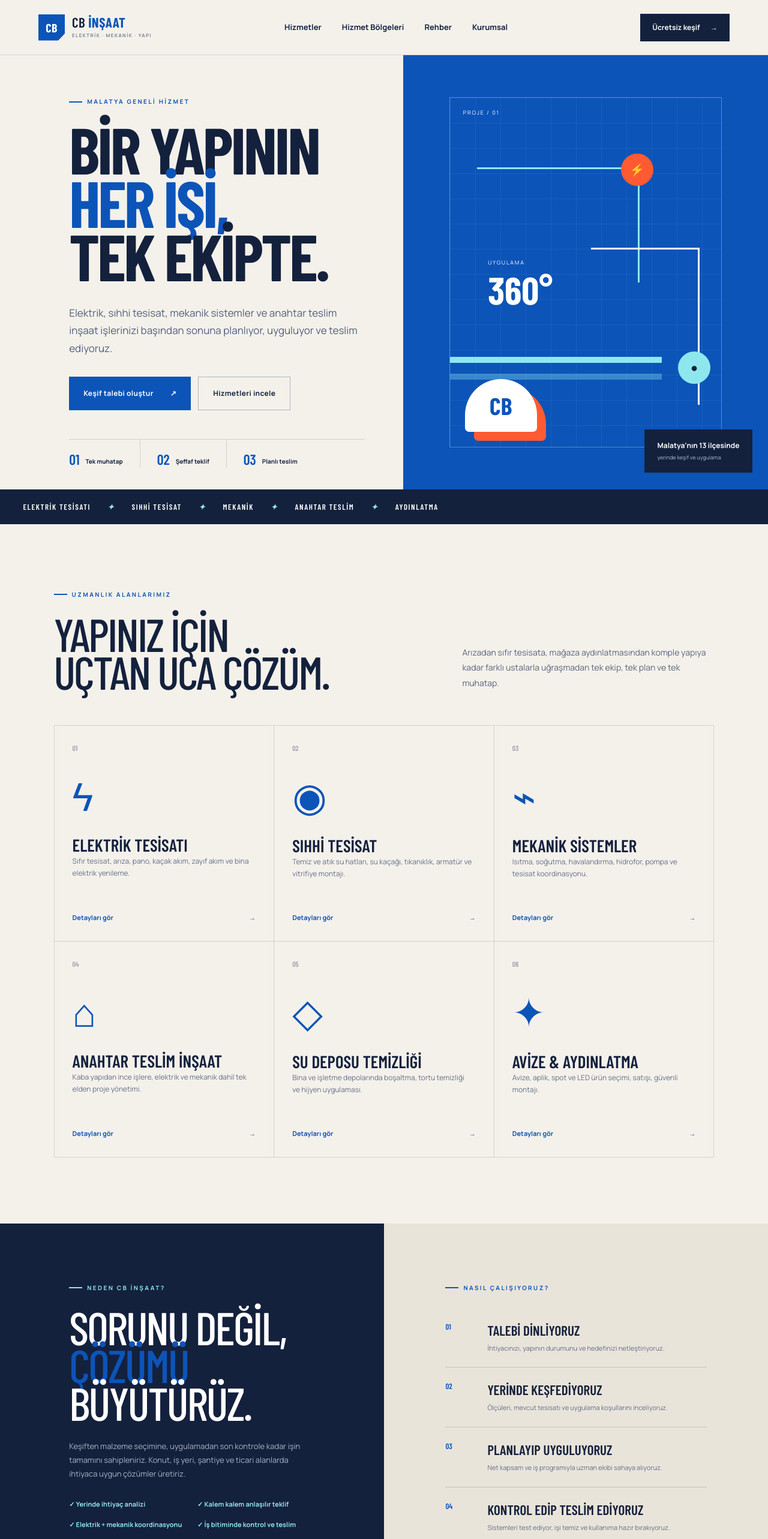
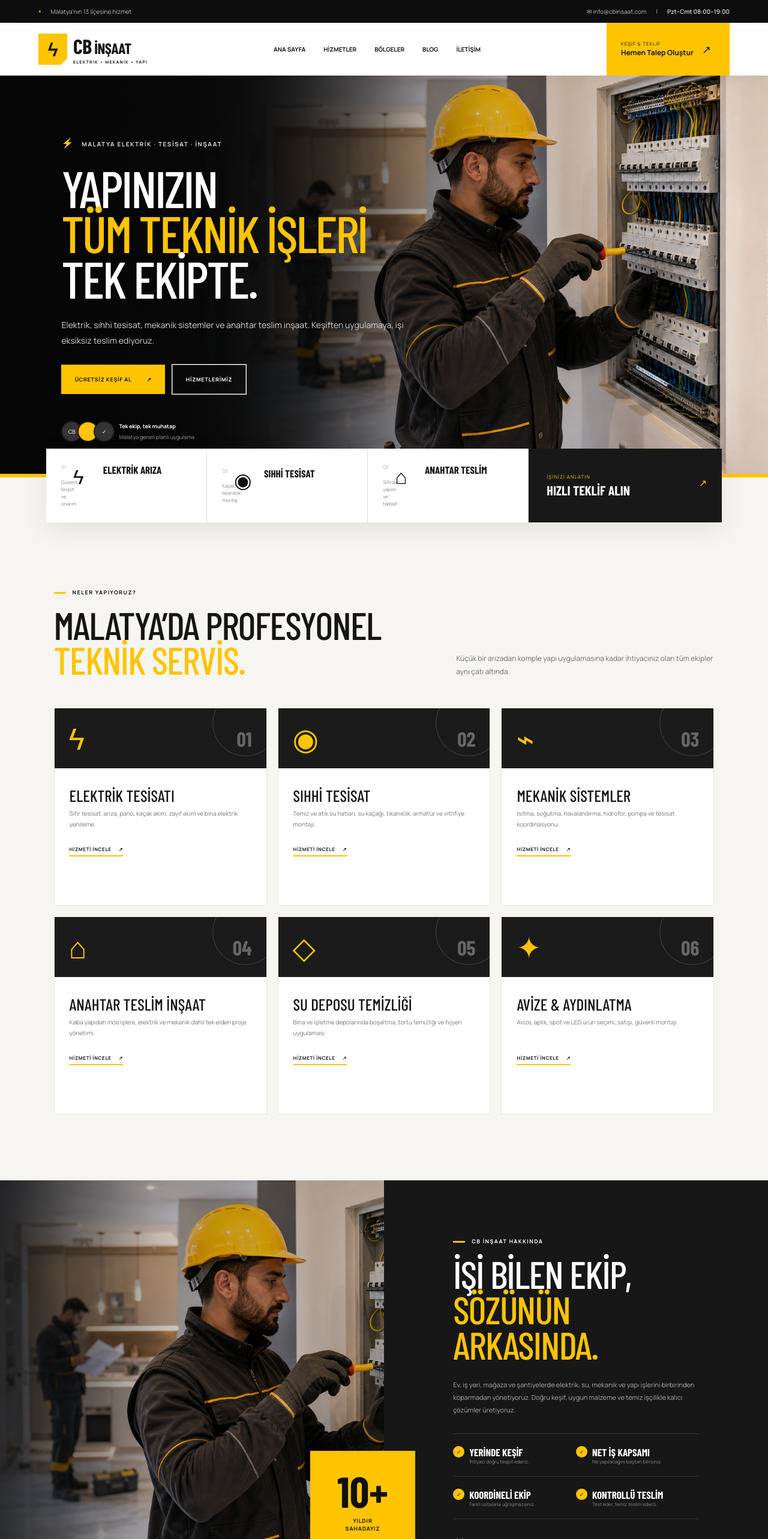
Before and after one commit to gitemreee/cbinsaat, a Next.js app: page / in a window 1280 px wide. Shown: the top 2566 px of the page at 60% size. Built offline with nearby package versions, Linux system fonts and the light colour scheme; a web font is replaced by a local one.

Commit message:
Redesign site in bold trade services style

```diff
--- a/app/page.tsx
+++ b/app/page.tsx
@@ -1,132 +1,111 @@
 import Link from "next/link";
-import { districts, services, posts } from "./site-data";
+import { districts, posts, services } from "./site-data";
+
+const Arrow = () => <span aria-hidden="true">↗</span>;
 
 export default function Home() {
-  return (
-    <main>
-      <header className="nav">
-        <Link href="/" className="brand" aria-label="CB İnşaat ana sayfa">
-          <span className="brand-mark">CB</span>
-          <span>CB <b>İNŞAAT</b><small>ELEKTRİK · MEKANİK · YAPI</small></span>
-        </Link>
-        <nav aria-label="Ana menü">
-          <Link href="#hizmetler">Hizmetler</Link>
-          <Link href="/malatya">Hizmet Bölgeleri</Link>
-          <Link href="/blog">Rehber</Link>
-          <Link href="#hakkimizda">Kurumsal</Link>
-        </nav>
-        <a className="nav-cta" href="#teklif">Ücretsiz keşif <span>→</span></a>
-      </header>
+  return <main>
+    <div className="topbar">
+      <div><span>●</span> Malatya’nın 13 ilçesine hizmet</div>
+      <div><a href="mailto:info@cbinsaat.com">✉ info@cbinsaat.com</a><span className="sep">|</span><b>Pzt–Cmt 08:00–19:00</b></div>
+    </div>
+    <Header />
 
     <section className="hero">
-        <div className="hero-copy">
-          <p className="eyebrow"><i /> MALATYA GENELİ HİZMET</p>
-          <h1>Bir yapının<br /><em>her işi,</em><br />tek ekipte.</h1>
-          <p className="lead">Elektrik, sıhhi tesisat, mekanik sistemler ve anahtar teslim inşaat işlerinizi başından sonuna planlıyor, uyguluyor ve teslim ediyoruz.</p>
-          <div className="hero-actions">
-            <a href="#teklif" className="button primary">Keşif talebi oluştur <span>↗</span></a>
-            <Link href="#hizmetler" className="button ghost">Hizmetleri incele</Link>
+      <div className="hero-inner">
+        <div className="hero-kicker"><span>⚡</span> MALATYA ELEKTRİK · TESİSAT · İNŞAAT</div>
+        <h1>Yapınızın<br /><mark>tüm teknik işleri</mark><br />tek ekipte.</h1>
+        <p>Elektrik, sıhhi tesisat, mekanik sistemler ve anahtar teslim inşaat. Keşiften uygulamaya, işi eksiksiz teslim ediyoruz.</p>
+        <div className="hero-buttons">
+          <a className="btn yellow" href="#teklif">ÜCRETSİZ KEŞİF AL <Arrow /></a>
+          <Link className="btn outline" href="#hizmetler">HİZMETLERİMİZ</Link>
         </div>
-          <div className="trust-row">
-            <span><b>01</b><small>Tek muhatap</small></span>
-            <span><b>02</b><small>Şeffaf teklif</small></span>
-            <span><b>03</b><small>Planlı teslim</small></span>
+        <div className="hero-proof">
+          <div className="faces"><i>CB</i><i>⚡</i><i>✓</i></div>
+          <div><b>Tek ekip, tek muhatap</b><small>Malatya geneli planlı uygulama</small></div>
         </div>
       </div>
-        <div className="hero-art" aria-label="Elektrik ve su tesisatını temsil eden görsel düzen">
-          <div className="blueprint">
-            <span className="bp-label">PROJE / 01</span>
-            <div className="wire wire-a" />
-            <div className="wire wire-b" />
-            <div className="junction j1">⚡</div>
-            <div className="junction j2">●</div>
-            <div className="metric"><small>UYGULAMA</small><b>360°</b></div>
-            <div className="water-line" />
-            <div className="helmet">CB</div>
-          </div>
-          <div className="floating-note"><b>Malatya’nın 13 ilçesinde</b><span>yerinde keşif ve uygulama</span></div>
+      <div className="hero-side-label">ELEKTRİK • MEKANİK • YAPI</div>
+    </section>
+
+    <section className="quick-strip">
+      <div><span>01</span><i>ϟ</i><b>Elektrik Arıza</b><small>Güvenli tespit ve onarım</small></div>
+      <div><span>02</span><i>◉</i><b>Sıhhi Tesisat</b><small>Kaçak, tıkanıklık, montaj</small></div>
+      <div><span>03</span><i>⌂</i><b>Anahtar Teslim</b><small>Sıfırdan yapım ve tadilat</small></div>
+      <a href="#teklif"><small>İŞİNİZİ ANLATIN</small><b>Hızlı teklif alın</b><Arrow /></a>
+    </section>
+
+    <section className="section services" id="hizmetler">
+      <SectionTitle eyebrow="NELER YAPIYORUZ?" title={<>Malatya’da profesyonel<br /><mark>teknik servis.</mark></>} text="Küçük bir arızadan komple yapı uygulamasına kadar ihtiyacınız olan tüm ekipler aynı çatı altında." />
+      <div className="service-grid">
+        {services.map((s, i) => <Link href={`/hizmetler/${s.slug}`} className="service-card" key={s.slug}>
+          <div className="service-photo"><span>{s.icon}</span><small>0{i + 1}</small></div>
+          <div className="service-body"><h3>{s.title}</h3><p>{s.short}</p><b>HİZMETİ İNCELE <Arrow /></b></div>
+        </Link>)}
       </div>
     </section>
 
-      <section className="ticker" aria-label="Hizmet özeti">
-        <span>ELEKTRİK TESİSATI</span><i>✦</i><span>SIHHİ TESİSAT</span><i>✦</i><span>MEKANİK</span><i>✦</i><span>ANAHTAR TESLİM</span><i>✦</i><span>AYDINLATMA</span>
-      </section>
-
-      <section className="services section" id="hizmetler">
-        <div className="section-head">
-          <div><p className="eyebrow"><i /> UZMANLIK ALANLARIMIZ</p><h2>Yapınız için<br />uçtan uca çözüm.</h2></div>
-          <p>Arızadan sıfır tesisata, mağaza aydınlatmasından komple yapıya kadar farklı ustalarla uğraşmadan tek ekip, tek plan ve tek muhatap.</p>
+    <section className="about">
+      <div className="about-photo">
+        <div className="experience"><strong>10+</strong><span>YILDIR<br />SAHADAYIZ</span></div>
       </div>
-        <div className="service-grid">
-          {services.map((service, index) => (
-            <Link href={`/hizmetler/${service.slug}`} className="service-card" key={service.slug}>
-              <span className="number">0{index + 1}</span>
-              <span className="service-icon">{service.icon}</span>
-              <h3>{service.title}</h3>
-              <p>{service.short}</p>
-              <b>Detayları gör <span>→</span></b>
-            </Link>
-          ))}
+      <div className="about-copy">
+        <p className="eyebrow">CB İNŞAAT HAKKINDA</p>
+        <h2>İşi bilen ekip,<br /><mark>sözünün arkasında.</mark></h2>
+        <p>Ev, iş yeri, mağaza ve şantiyelerde elektrik, su, mekanik ve yapı işlerini birbirinden koparmadan yönetiyoruz. Doğru keşif, uygun malzeme ve temiz işçilikle kalıcı çözümler üretiyoruz.</p>
+        <div className="about-points">
+          <div><i>✓</i><b>Yerinde keşif</b><small>İhtiyacı doğru tespit ederiz.</small></div>
+          <div><i>✓</i><b>Net iş kapsamı</b><small>Ne yapılacağını baştan bilirsiniz.</small></div>
+          <div><i>✓</i><b>Koordineli ekip</b><small>Farklı ustalarla uğraşmazsınız.</small></div>
+          <div><i>✓</i><b>Kontrollü teslim</b><small>Test eder, temiz teslim ederiz.</small></div>
+        </div>
+        <a href="#teklif" className="text-button">BİZİMLE ÇALIŞIN <Arrow /></a>
       </div>
     </section>
 
-      <section className="about" id="hakkimizda">
-        <div className="about-dark">
-          <p className="eyebrow light"><i /> NEDEN CB İNŞAAT?</p>
-          <h2>Sorunu değil,<br /><em>çözümü</em> büyütürüz.</h2>
-          <p>Keşiften malzeme seçimine, uygulamadan son kontrole kadar işin tamamını sahipleniriz. Konut, iş yeri, şantiye ve ticari alanlarda ihtiyaca uygun çözümler üretiriz.</p>
-          <div className="checklist">
-            <span>✓ Yerinde ihtiyaç analizi</span>
-            <span>✓ Kalem kalem anlaşılır teklif</span>
-            <span>✓ Elektrik + mekanik koordinasyonu</span>
-            <span>✓ İş bitiminde kontrol ve teslim</span>
+    <section className="stats">
+      <div><strong>13</strong><span>İLÇEDE<br />HİZMET</span></div>
+      <div><strong>6</strong><span>UZMANLIK<br />ALANI</span></div>
+      <div><strong>360°</strong><span>UÇTAN UCA<br />ÇÖZÜM</span></div>
+      <div><strong>1</strong><span>TEK<br />MUHATAP</span></div>
+    </section>
+
+    <section className="products section">
+      <div className="product-head">
+        <div><p className="eyebrow">AYDINLATMA MAĞAZASI</p><h2>Evinize yakışan<br /><mark>doğru ışık.</mark></h2></div>
+        <p>Avize, aplik, spot, LED ve elektrik malzemelerinde ürün seçimi, satış ve güvenli montaj hizmeti.</p>
       </div>
+      <div className="product-showcase">
+        <div className="product-main"><div className="hanging-lamp"><i/><span/><b/></div><small>DEKORATİF AYDINLATMA</small><h3>Avize & Sarkıt</h3><a href="#teklif">ÜRÜN DANIŞMANLIĞI <Arrow /></a></div>
+        <div className="product-list">
+          {["LED & Spot Aydınlatma","Aplik & Bahçe Aydınlatma","Anahtar · Priz · Elektrik Malzemesi"].map((x,i)=><div key={x}><span>0{i+2}</span><h3>{x}</h3><Arrow /></div>)}
         </div>
-        <div className="process">
-          <p className="eyebrow"><i /> NASIL ÇALIŞIYORUZ?</p>
-          {[
-            ["01", "Talebi dinliyoruz", "İhtiyacınızı, yapının durumunu ve hedefinizi netleştiriyoruz."],
-            ["02", "Yerinde keşfediyoruz", "Ölçüleri, mevcut tesisatı ve uygulama koşullarını inceliyoruz."],
-            ["03", "Planlayıp uyguluyoruz", "Net kapsam ve iş programıyla uzman ekibi sahaya alıyoruz."],
-            ["04", "Kontrol edip teslim ediyoruz", "Sistemleri test ediyor, işi temiz ve kullanıma hazır bırakıyoruz."]
-          ].map(row => <div className="step" key={row[0]}><b>{row[0]}</b><div><h3>{row[1]}</h3><p>{row[2]}</p></div></div>)}
       </div>
     </section>
 
-      <section className="locations section">
-        <div className="section-head compact">
-          <div><p className="eyebrow"><i /> MALATYA HİZMET AĞI</p><h2>13 ilçede<br />aynı titizlik.</h2></div>
-          <p>Merkez mahallelerden kırsal yerleşimlere kadar Malatya genelinde keşif, uygulama, bakım ve onarım hizmeti.</p>
-        </div>
-        <div className="districts">
-          {districts.map((d, i) => <Link key={d.slug} href={`/malatya/${d.slug}`}><small>{String(i + 1).padStart(2, "0")}</small>{d.name}<span>↗</span></Link>)}
-        </div>
-        <Link className="text-link" href="/malatya">Tüm hizmet bölgelerini incele →</Link>
+    <section className="locations">
+      <div className="location-copy"><p className="eyebrow">HİZMET BÖLGELERİ</p><h2>Malatya’nın<br /><mark>her noktasındayız.</mark></h2><p>Merkez mahallelerden kırsal yerleşimlere kadar keşif, bakım, onarım ve uygulama desteği.</p><Link href="/malatya" className="btn yellow">TÜM BÖLGELER <Arrow /></Link></div>
+      <div className="district-list">{districts.map((d,i)=><Link href={`/malatya/${d.slug}`} key={d.slug}><small>{String(i+1).padStart(2,"0")}</small><b>{d.name}</b><Arrow /></Link>)}</div>
     </section>
 
-      <section className="shop-callout">
-        <div><p className="eyebrow light"><i /> AYDINLATMA & ELEKTRİK ÜRÜNLERİ</p><h2>Mekânınıza<br />doğru ışık.</h2><p>Avize, aplik, spot, LED aydınlatma ve elektrik malzemelerinde seçimden montaja kadar yanınızdayız.</p><a href="#teklif" className="button white">Ürün danışmanlığı al →</a></div>
-        <div className="lamp" aria-hidden="true"><span className="cord" /><span className="shade" /><span className="glow" /></div>
+    <section className="section blog">
+      <SectionTitle eyebrow="USTA REHBERİ" title={<>Eviniz için<br /><mark>yararlı bilgiler.</mark></>} text="Elektrik güvenliğinden su tesisatına, doğru ürün seçiminden periyodik bakıma pratik bilgiler." />
+      <div className="post-grid">{posts.slice(0,3).map((p,i)=><Link href={`/blog/${p.slug}`} key={p.slug} className="post"><div className={`post-cover cover-${i}`}><span>{p.category}</span></div><div><small>{p.reading} DK OKUMA</small><h3>{p.title}</h3><p>{p.excerpt}</p><b>DEVAMINI OKU <Arrow /></b></div></Link>)}</div>
     </section>
 
-      <section className="blog section">
-        <div className="section-head compact"><div><p className="eyebrow"><i /> USTA REHBERİ</p><h2>Bilmeniz gerekenler.</h2></div><Link className="text-link" href="/blog">Tüm yazılar →</Link></div>
-        <div className="post-grid">{posts.slice(0,3).map(p => <Link href={`/blog/${p.slug}`} key={p.slug} className="post"><span>{p.category}</span><h3>{p.title}</h3><p>{p.excerpt}</p><small>{p.reading} dk okuma · CB İnşaat</small></Link>)}</div>
-      </section>
-
-      <section className="contact section" id="teklif">
-        <div><p className="eyebrow light"><i /> PROJENİZİ KONUŞALIM</p><h2>İşinizi<br /><em>sağlama</em> alalım.</h2><p>İhtiyacınızı kısaca anlatın. Ekibimiz keşif ve teklif için sizinle iletişime geçsin.</p><a href="mailto:info@cbinsaat.com">info@cbinsaat.com</a></div>
+    <section className="quote" id="teklif">
+      <div className="quote-copy"><p className="eyebrow">ÜCRETSİZ KEŞİF TALEBİ</p><h2>İşinizi anlatın,<br /><mark>biz çözelim.</mark></h2><p>Formu doldurun; işinizin kapsamını konuşmak ve uygun keşif zamanını belirlemek için sizinle iletişime geçelim.</p><a href="mailto:info@cbinsaat.com">✉ info@cbinsaat.com</a></div>
       <form action="mailto:info@cbinsaat.com" method="post" encType="text/plain">
-          <label>Adınız soyadınız<input name="ad" required placeholder="Adınız Soyadınız" /></label>
-          <label>Telefon numaranız<input name="telefon" required inputMode="tel" placeholder="05__ ___ __ __" /></label>
-          <label>İhtiyacınız<select name="hizmet" defaultValue=""><option value="" disabled>Hizmet seçin</option>{services.map(s=><option key={s.slug}>{s.title}</option>)}</select></label>
-          <label>Proje / arıza detayı<textarea name="mesaj" placeholder="Kısaca anlatın..." rows={4} /></label>
-          <button className="button primary">Talebimi gönder <span>→</span></button>
-          <small>Gönderdiğiniz bilgiler yalnızca talebinize dönüş yapmak için kullanılır.</small>
+        <div><label>ADINIZ SOYADINIZ<input name="ad" required placeholder="Adınız Soyadınız" /></label><label>TELEFON<input name="telefon" required inputMode="tel" placeholder="05__ ___ __ __" /></label></div>
+        <label>HİZMET<select name="hizmet" defaultValue=""><option value="" disabled>Hizmet seçin</option>{services.map(s=><option key={s.slug}>{s.title}</option>)}</select></label>
+        <label>İŞİNİZİ KISACA ANLATIN<textarea name="mesaj" rows={3} placeholder="Örn. daire elektrik tesisatı yenilenecek..." /></label>
+        <button className="btn yellow">TALEBİ GÖNDER <Arrow /></button>
       </form>
     </section>
+    <Footer />
+  </main>
+}
 
-      <footer><Link href="/" className="brand"><span className="brand-mark">CB</span><span>CB <b>İNŞAAT</b><small>ELEKTRİK · MEKANİK · YAPI</small></span></Link><p>Malatya’da elektrik, sıhhi tesisat, mekanik ve anahtar teslim inşaat çözümleri.</p><div><Link href="/malatya">Hizmet Bölgeleri</Link><Link href="/blog">Blog</Link><a href="mailto:info@cbinsaat.com">İletişim</a></div><small>© 2026 CB İnşaat. Tüm hakları saklıdır.</small></footer>
-    </main>
-  );
-}
+function Header(){return <header className="nav"><Link href="/" className="brand"><span className="brand-bolt">ϟ</span><span><b>CB</b> İNŞAAT<small>ELEKTRİK • MEKANİK • YAPI</small></span></Link><nav><Link href="/">ANA SAYFA</Link><Link href="#hizmetler">HİZMETLER</Link><Link href="/malatya">BÖLGELER</Link><Link href="/blog">BLOG</Link><Link href="#teklif">İLETİŞİM</Link></nav><a href="#teklif" className="header-cta"><small>KEŞİF & TEKLİF</small><b>Hemen Talep Oluştur</b><Arrow /></a></header>}
+function SectionTitle({eyebrow,title,text}:{eyebrow:string,title:React.ReactNode,text:string}){return <div className="section-title"><div><p className="eyebrow">{eyebrow}</p><h2>{title}</h2></div><p>{text}</p></div>}
+function Footer(){return <footer><div className="footer-main"><Link href="/" className="brand light"><span className="brand-bolt">ϟ</span><span><b>CB</b> İNŞAAT<small>ELEKTRİK • MEKANİK • YAPI</small></span></Link><p>Malatya’da elektrik, sıhhi tesisat, mekanik sistemler, aydınlatma ve anahtar teslim yapı çözümleri.</p></div><div><h4>HİZMETLER</h4>{services.slice(0,4).map(s=><Link href={`/hizmetler/${s.slug}`} key={s.slug}>{s.title}</Link>)}</div><div><h4>KURUMSAL</h4><Link href="/malatya">Hizmet Bölgeleri</Link><Link href="/blog">Usta Rehberi</Link><a href="#teklif">Teklif Al</a></div><div><h4>İLETİŞİM</h4><a href="mailto:info@cbinsaat.com">info@cbinsaat.com</a><span>Malatya / Türkiye</span></div><small>© 2026 CB İnşaat. Tüm hakları saklıdır.</small></footer>}
```
Also changed, not shown: app/globals.css, public/hero-v2.png (added), public/og.png. Lines whose indentation alone changed are shown as unchanged.
